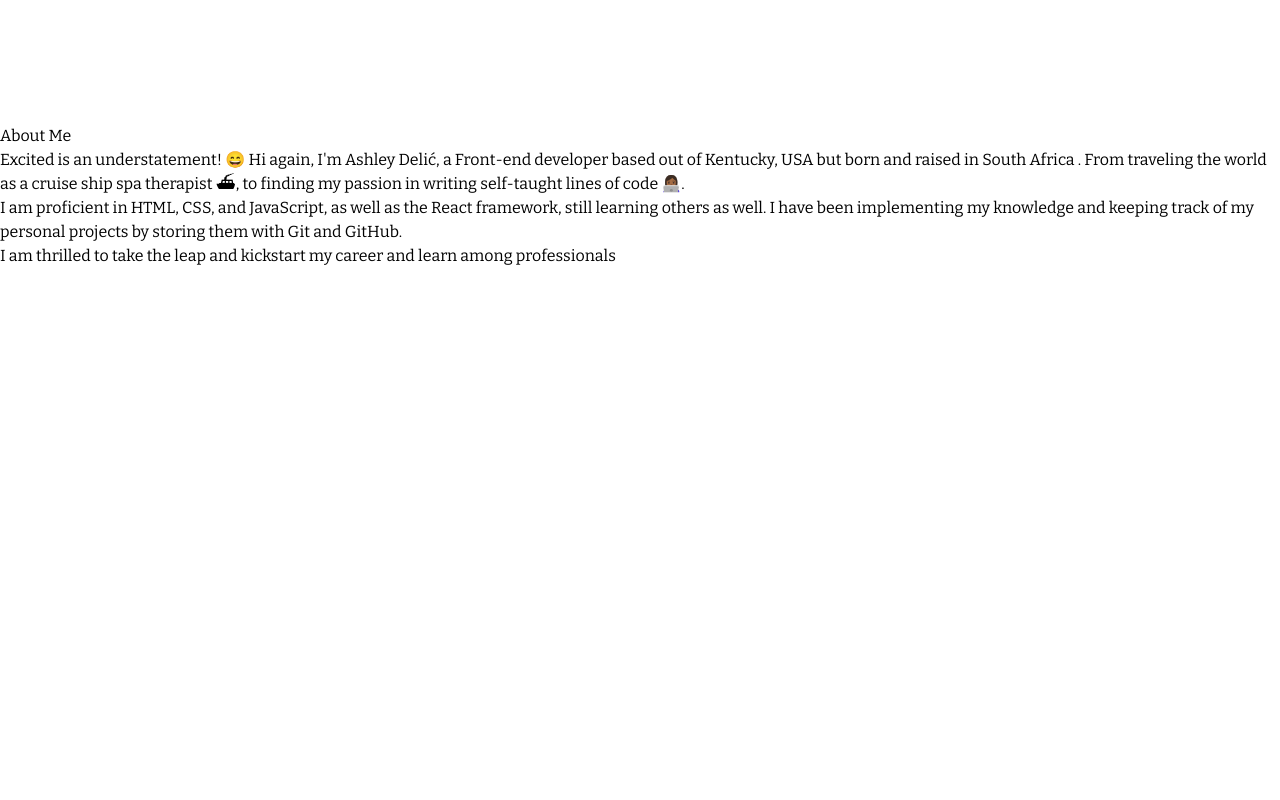
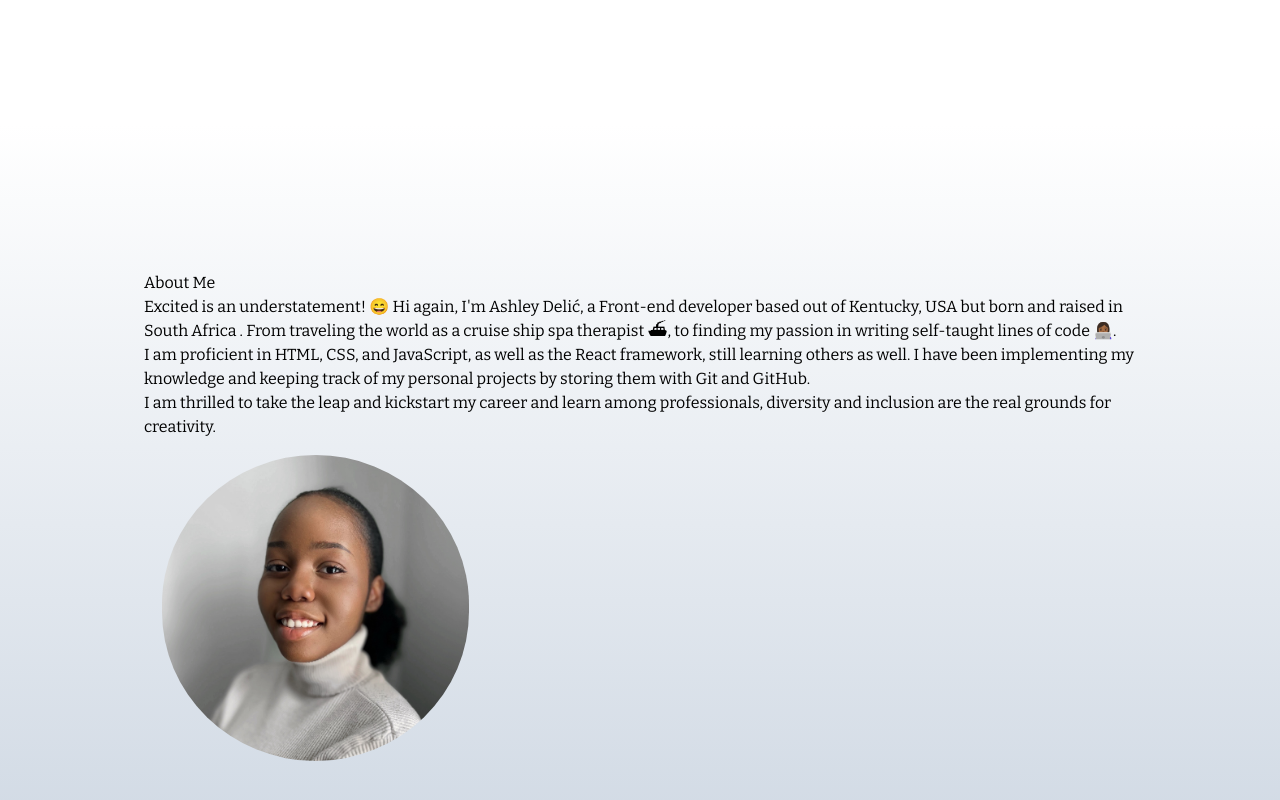
Before and after one commit to ashleydelic/portfolio-site, a React (Create React App) app: page / in a window 1280 px wide. Shown: the part 676-1476 px from the top of the page. Before the commit the page ends 968 px from the top, so only its background shows below. Built offline with nearby package versions, Linux system fonts and the light colour scheme; a web font is replaced by a local one.

Commit message:
my picture

```diff
--- a/src/components/About.js
+++ b/src/components/About.js
@@ -1,31 +1,34 @@
-import React from "react";
+import React from 'react';
+import AboutPic from '../assets/my-pic.jpeg';
 
 const About = () => {
   return (
-    <div>
-      <div>
-        <div>
-          <p>About Me</p>
-        </div>
-
-        <p>
+    <div name="about" className=' w-full h-screen bg-gradient-to-b from-white to-slate-300' >
+      <div className=' max-w-screen-lg p-4 mx-auto flex flex-col justify-center w-full h-full'>
+          <div>
+              <p>About Me</p>
+          </div>
+          <p className=' '>
           Excited is an understatement! 😄 Hi again, I'm Ashley Delić, a
           Front-end developer based out of Kentucky, USA but born and raised in
           South Africa . From traveling the world as a cruise ship spa therapist
-          ⛴, to finding my passion in writing self-taught lines of code 👩🏾‍💻.{" "}
+          ⛴, to finding my passion in writing self-taught lines of code 👩🏾‍💻.
           <br></br>
         </p>
 
         <p>
           I am proficient in HTML, CSS, and JavaScript, as well as the React framework, still learning others as well. I have
           been implementing my knowledge and keeping track of my personal projects by storing them with Git and GitHub. <br></br>
-          I am thrilled to take the leap and kickstart my career and learn among professionals
+          I am thrilled to take the leap and kickstart my career and learn among professionals, diversity and inclusion are the real grounds for creativity.
         </p>
 
-        <br></br>
+        <div>
+            <img src={AboutPic} alt='ashley' className=' rounded-full px-3 w-1/3 py-4 mx-1.5' />
+        </div>
+
       </div>
     </div>
-  );
-};
+  )
+}
 
-export default About;
+export default About
```
Also changed, not shown: src/assets/computer.jpeg (added), src/assets/my-pic.jpeg (added).
